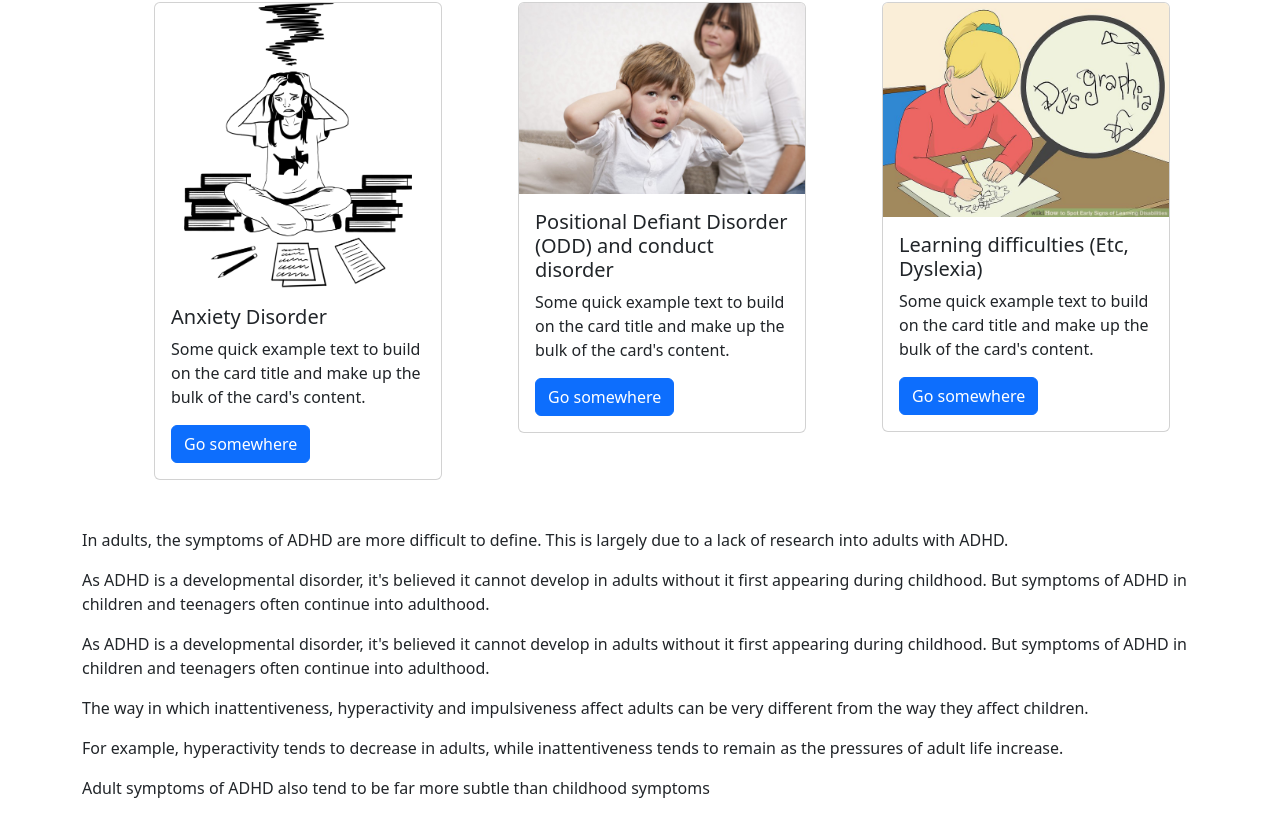
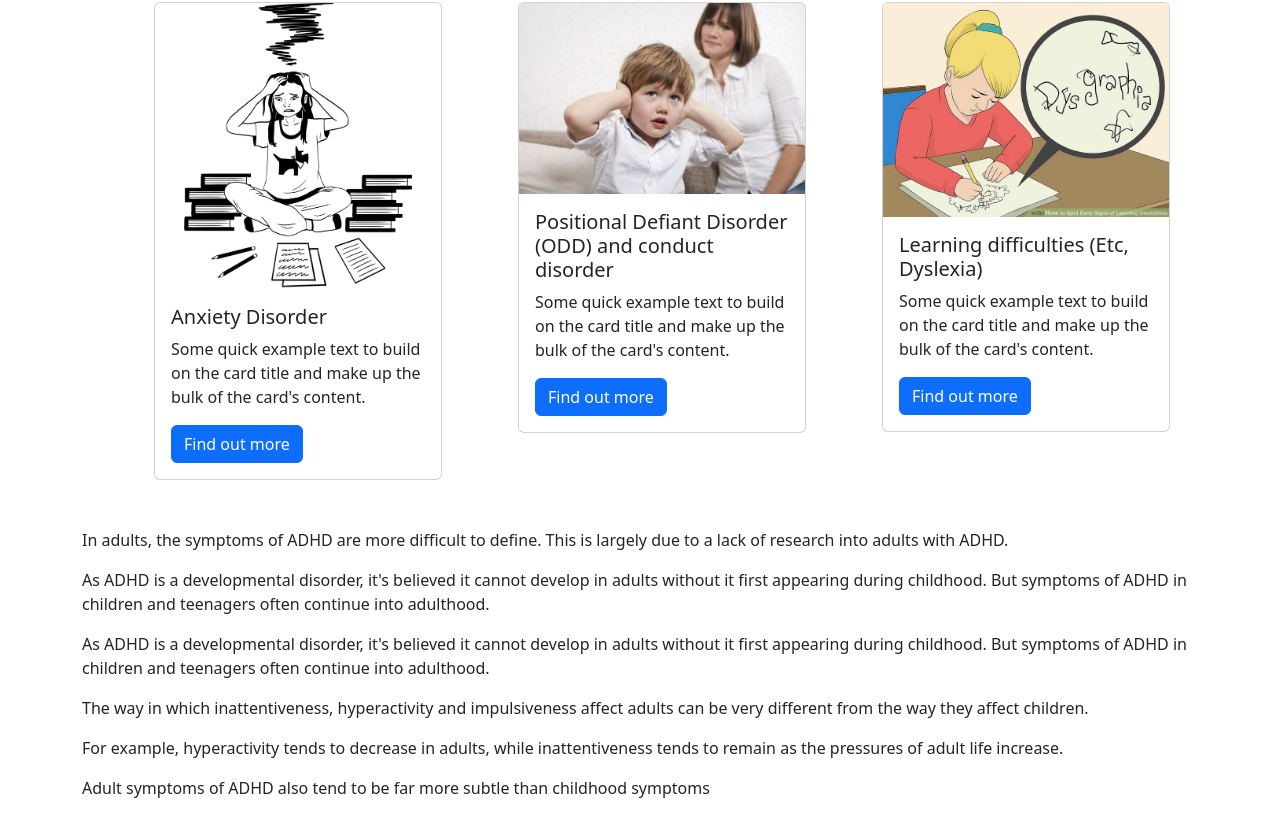
Before and after one commit to snivy3636/snivy3636.github.io, a plain HTML site: page page2.html in a window 1280 px wide. Shown: the part 1424-2240 px from the top of the page. Drawn offline with nearby package versions, Linux system fonts and the light colour scheme.

Commit message:
Update page2.html

```diff
--- a/page2.html
+++ b/page2.html
@@ -139,7 +139,7 @@
                 <div class="card-body">
                   <h5 class="card-title">Anxiety Disorder </h5>
                   <p class="card-text">Some quick example text to build on the card title and make up the bulk of the card's content.</p>
-                  <a href="#" class="btn btn-primary">Go somewhere</a>
+                  <a href="#" class="btn btn-primary">Find out more</a>
                 </div>
               </div>
             </div>
@@ -149,7 +149,7 @@
                   <div class="card-body">
                     <h5 class="card-title">Positional Defiant Disorder (ODD) and conduct disorder</h5>
                     <p class="card-text">Some quick example text to build on the card title and make up the bulk of the card's content.</p>
-                    <a href="#" class="btn btn-primary">Go somewhere</a>
+                    <a href="#" class="btn btn-primary">Find out more</a>
                   </div>
                 </div>
               </div>
@@ -159,7 +159,7 @@
                     <div class="card-body">
                       <h5 class="card-title">Learning difficulties (Etc, Dyslexia)</h5>
                       <p class="card-text">Some quick example text to build on the card title and make up the bulk of the card's content.</p>
-                      <a href="#" class="btn btn-primary">Go somewhere</a>
+                      <a href="#" class="btn btn-primary">Find out more</a>
                     </div>
                   </div>
                 </div>
```
